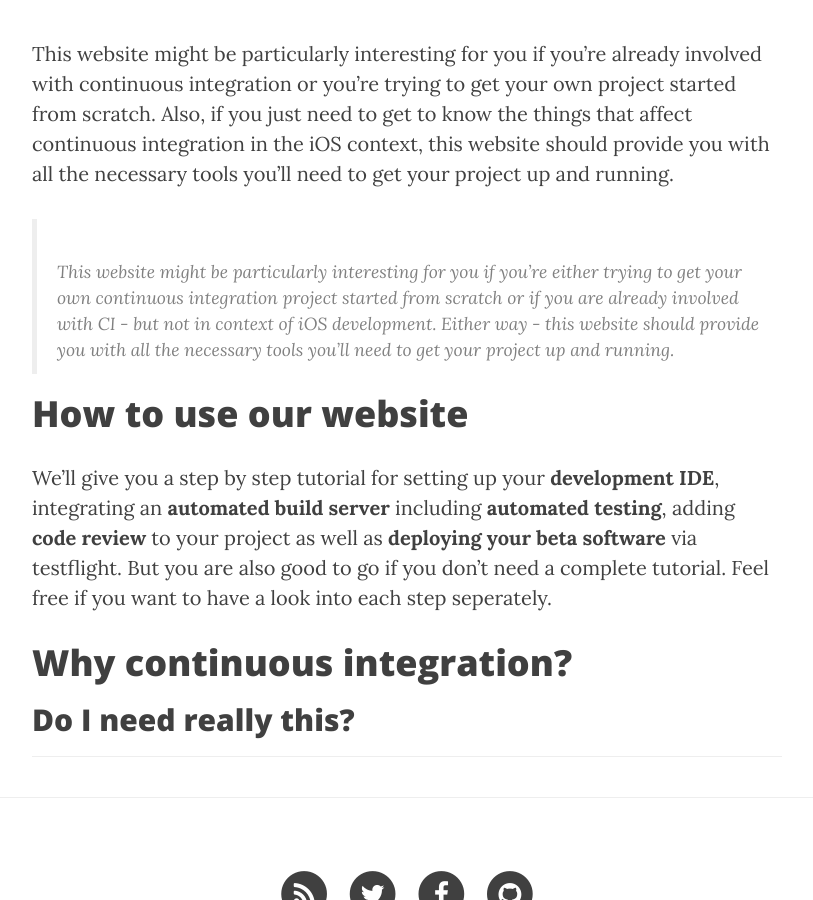
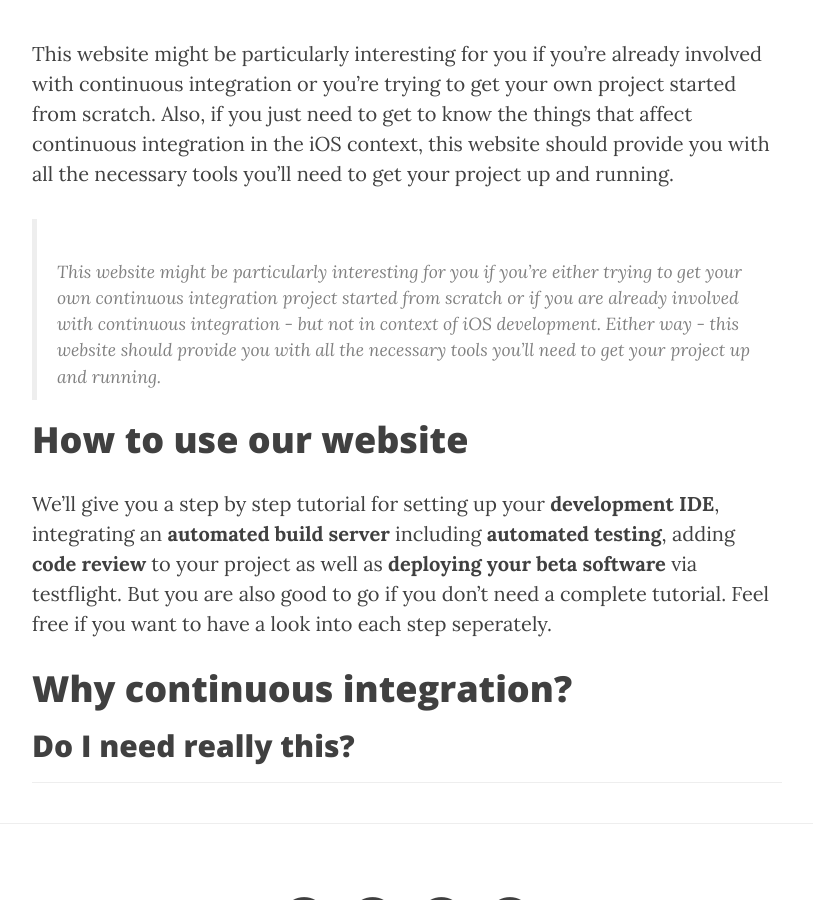
Before and after one commit to ciforios/ciforios.github.io, a Jekyll site: the page built from _posts/2015-04-20-Vision.markdown, in a window 1280 px wide and 900 px high, scrolled down 550 px. Shown: the whole window, without its empty margins (233-1046 px from the left). Built offline with Jekyll 4.4.1, drawn with Linux system fonts in a browser that asks for light colours; nearby versions of some CDN libraries; Markdown is read by kramdown in place of the engine named in the settings.

Commit message:
added content

```diff
--- a/_posts/2015-04-20-Vision.markdown
+++ b/_posts/2015-04-20-Vision.markdown
@@ -10,7 +10,7 @@
 
 This website might be particularly interesting for you if you're already involved with continuous integration or you're trying to get your own project started from scratch. Also, if you just need to get to know the things that affect continuous integration in the iOS context, this website should provide you with all the necessary tools you'll need to get your project up and running.
 
->This website might be particularly interesting for you if you're either trying to get your own continuous integration project started from scratch or if you are already involved with CI - but not in context of iOS development. Either way - this website should provide you with all the necessary tools you'll need to get your project up and running.
+>This website might be particularly interesting for you if you're either trying to get your own continuous integration project started from scratch or if you are already involved with continuous integration - but not in context of iOS development. Either way - this website should provide you with all the necessary tools you'll need to get your project up and running.
 
 #How to use our website
 We'll give you a step by step tutorial for setting up your **development IDE**, integrating an **automated build server** including **automated testing**, adding **code review** to your project as well as **deploying your beta software** via testflight. But you are also good to go if you don't need a complete tutorial. Feel free if you want to have a look into each step seperately.
```
